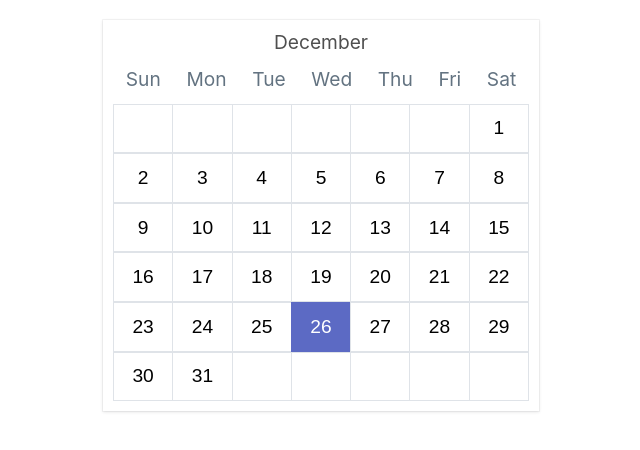
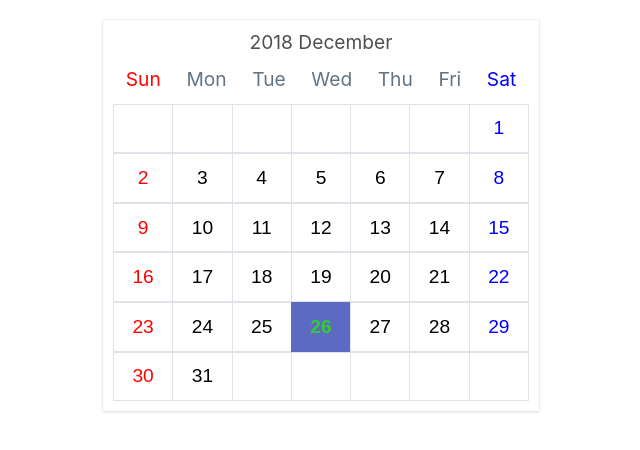
Before and after one commit to ChaehyeonLee/study, a React (Create React App) app in the folder d2-fest/alice-react-datepicker/: page / in a window 1280 px wide. Shown: the top 450 px of the page, without its empty margins (319-959 px from the left). Built offline with nearby package versions, Linux system fonts and the light colour scheme.

Commit message:
give style for today, saturday, sunday

```diff
--- a/d2-fest/alice-react-datepicker/src/App.js
+++ b/d2-fest/alice-react-datepicker/src/App.js
@@ -15,7 +15,9 @@ class App extends Component {
     return (
       <div className="App">
         <div className="MainContent">
-          <DatePicker fullDate={selectedDate} onDayClick={this.handleDayClick}/>
+          <DatePicker
+            fullDate={selectedDate}
+            onDayClick={this.handleDayClick}/>
         </div>
       </div>
     );
--- a/d2-fest/alice-react-datepicker/src/components/DatePicker/DatePicker.css
+++ b/d2-fest/alice-react-datepicker/src/components/DatePicker/DatePicker.css
@@ -25,6 +25,14 @@
     text-align: center;
 }
 
+.Weekday--saturday {
+    color: blue;
+}
+
+.Weekday--sunday {
+    color: red;
+}
+
 .Week {
     display: flex;
 }
@@ -49,6 +57,13 @@
     margin-left: -1px;
 }
 
+.Day--saturday {
+    color: blue;
+}
+.Day--sunday {
+    color: red;
+}
+
 .Day--selected {
     background: #5c6ac4;
     border: 1px solid #5c6ac4;
@@ -58,6 +73,10 @@
 .Day--hovering {
     background: #f2f2f2;
     border: 1px solid #f2f2f2;
+}
+.Day--today {
+    color: #32CD32;
+    font-weight: bold;
 }
 
 .EmptyStateDay {
--- a/d2-fest/alice-react-datepicker/src/components/DatePicker/DatePicker.js
+++ b/d2-fest/alice-react-datepicker/src/components/DatePicker/DatePicker.js
@@ -11,15 +11,16 @@ class DatePicker extends React.PureComponent {
         const monthNumber = fullDate.getMonth();
         const yearNumber = fullDate.getFullYear();
         const monthName = getMonthName(monthNumber);
-
+        const today = new Date();
         return (
             <div className="DatePickerContainer">
-                <div className="DatePickerContainer__Title">{monthName}</div>
+                <div className="DatePickerContainer__Title">{yearNumber} {monthName}</div>
                 <Month
                     date={dateNumber}
                     month={monthNumber}
                     year={yearNumber}
                     onDayClick={onDayClick}
+                    today={today}
                 />
             </div>
         );
--- a/d2-fest/alice-react-datepicker/src/components/DatePicker/Day.js
+++ b/d2-fest/alice-react-datepicker/src/components/DatePicker/Day.js
@@ -1,6 +1,6 @@
 import React from "react";
 
-export default function Day({fullDate, onClick, selected, hovering, onMouseEnter, onMouseLeave}) {
+export default function Day({fullDate, onClick, selected, hovering, onMouseEnter, onMouseLeave, today}) {
     if (fullDate == null) {
         return <div className="EmptyStateDay" />
     }
@@ -8,11 +8,23 @@ export default function Day({fullDate, onClick, selected, hovering, onMouseEnter
     const date = fullDate.getDate();
     let className = "Day";
 
+    if (fullDate.getDay() == 6) {
+        className += " Day--saturday";
+    } else if  (fullDate.getDay() == 0) {
+        className += " Day--sunday";
+    }
+
+
+    if (fullDate.toDateString() == today.toDateString()) {
+        className += " Day--today"
+    }
+
     if (selected) {
-        className = "Day Day--selected";
+        className += " Day--selected";
     } else if (hovering) {
-        className = "Day Day--hovering";
+        className += " Day--hovering";
     }
+
     return (
         <button
             className={className}
--- a/d2-fest/alice-react-datepicker/src/components/DatePicker/Month.js
+++ b/d2-fest/alice-react-datepicker/src/components/DatePicker/Month.js
@@ -46,7 +46,7 @@ class Month extends React.PureComponent {
     }
 
     renderWeek(fullDate, dayIndex) {
-        const {onDayClick} = this.props;
+        const {onDayClick, today} = this.props;
         const {hoveredDate} = this.state;
         if (fullDate == null) {
             return <Day key={dayIndex} />;
@@ -62,6 +62,7 @@ class Month extends React.PureComponent {
             hovering={date === hoveredDate}
             onMouseEnter={this.handleMouseEnter}
             onMouseLeave={this.handleMouseLeave}
+            today={today}
             />
         );
     }
--- a/d2-fest/alice-react-datepicker/src/components/DatePicker/Weekday.js
+++ b/d2-fest/alice-react-datepicker/src/components/DatePicker/Weekday.js
@@ -1,8 +1,14 @@
 import React from "react";
 
 export default function Weekday({label, title}) {
+    let className = "Weekday"
+    if (label == 'Saturday') {
+        className += " Weekday--saturday"
+    } else if (label == 'Sunday') {
+        className += " Weekday--sunday"
+    }
     return (
-        <div aria-label={label} className="Weekday">
+        <div aria-label={label} className={className}>
             {title}
         </div>
     );
```
Also changed, not shown: d2-fest/alice-react-datepicker/src/components/DatePicker/SelectButton.js (added), d2-fest/alice-react-datepicker/src/components/DatePicker/helpers.js (line endings or trailing spaces).
